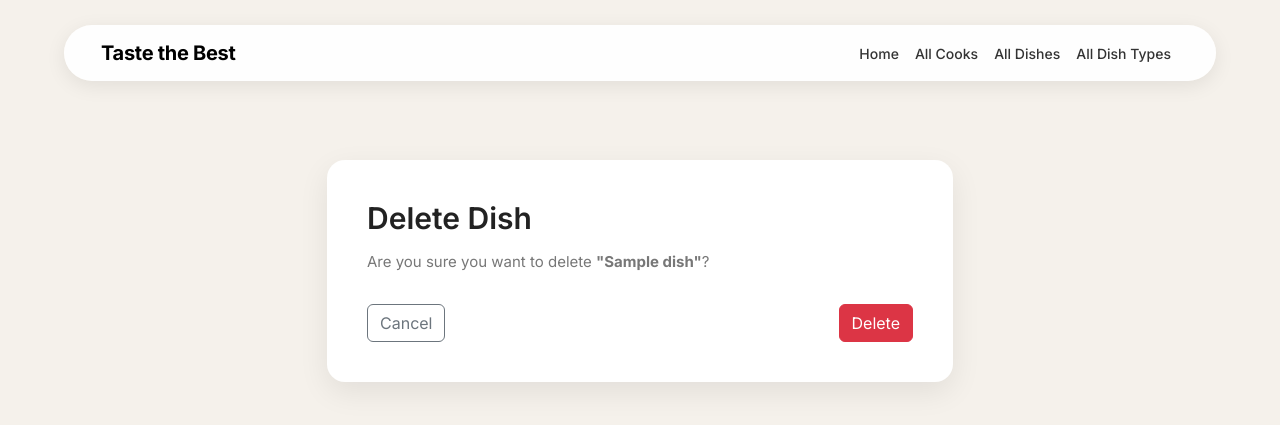
After one commit to GGZahar1/Restaurant-kitchen-service, a Django app: page /dishes/1/delete/ in a window 1280 px wide. The commit adds this page. Shown: the top 425 px of the page. Run offline with Django 5.2, Linux system fonts and the light colour scheme; tables that the repository leaves empty hold one stand-in row (values such as "Sample post").

Commit message:
Add update and delete for dishes

```diff
--- a/kitchen/forms.py
+++ b/kitchen/forms.py
@@ -4,7 +4,7 @@ from django.contrib.auth import get_user_model
 from kitchen.models import Dish
 
 
-class DishCreateForm(forms.ModelForm):
+class DishForm(forms.ModelForm):
     cooks = forms.ModelMultipleChoiceField(
         queryset=get_user_model().objects.all(),
         widget=forms.CheckboxSelectMultiple
--- a/kitchen/urls.py
+++ b/kitchen/urls.py
@@ -2,7 +2,7 @@ from django.urls import path
 from django.views import View
 
 from .views import index, CookListView, DishTypeListView, DishListView, DishDetailView, CookDetailView, \
-    DishTypeDishListView, DishCreateView
+    DishTypeDishListView, DishCreateView, DishUpdateView, DishDeleteView
 
 urlpatterns = [
     path("", index, name="home"),
@@ -11,6 +11,8 @@ urlpatterns = [
     path("dishes/", DishListView.as_view(), name="dish-list"),
     path("dishes/<int:pk>/", DishDetailView.as_view(), name="dish-detail"),
     path("dishes/create/", DishCreateView.as_view(), name="dish-create"),
+    path("dishes/<int:pk>/update/", DishUpdateView.as_view(), name="dish-update"),
+    path("dishes/<int:pk>/delete/", DishDeleteView.as_view(), name="dish-delete"),
     path("cooks/<int:pk>/", CookDetailView.as_view(), name="cook-detail"),
     path("dish-types/<int:pk>/dishes/", DishTypeDishListView.as_view(), name="dish-type-dishes-list"),
 
--- a/kitchen/views.py
+++ b/kitchen/views.py
@@ -6,7 +6,7 @@ from django.shortcuts import render
 from django.urls import reverse_lazy
 from django.views import generic
 
-from kitchen.forms import DishCreateForm
+from kitchen.forms import DishForm
 from kitchen.models import Dish, DishType, Cook
 
 
@@ -61,6 +61,19 @@ class DishDetailView(generic.DetailView):
 
 class DishCreateView(generic.CreateView):
     model = Dish
-    form_class = DishCreateForm
-    template_name = "kitchen/dish-from.html"
+    form_class = DishForm
+    template_name = "kitchen/dish-form.html"
     success_url = reverse_lazy("kitchen:dish-list")
+
+
+class DishUpdateView(generic.UpdateView):
+    model = Dish
+    form_class = DishForm
+    template_name = "kitchen/dish-form.html"
+    success_url = reverse_lazy("kitchen:dish-list")
+
+
+class DishDeleteView(generic.DeleteView):
+    model = Dish
+    template_name = "kitchen/dish-confirm-delete.html"
+    success_url = reverse_lazy("kitchen:dish-list")
--- a/static/css/styles.css
+++ b/static/css/styles.css
@@ -772,3 +772,36 @@ body {
   width: auto;
   margin: 0;
 }
+
+/* Delete Dish */
+
+.delete-page {
+  max-width: 650px;
+  padding-top: 160px;
+}
+
+.delete-card {
+  background-color: #fff;
+  border-radius: 18px;
+  padding: 40px;
+
+  box-shadow: 0 10px 30px rgba(0, 0, 0, 0.08);
+}
+
+.delete-card h1 {
+  font-size: 30px;
+  font-weight: 600;
+  margin-bottom: 15px;
+}
+
+.delete-card p {
+  color: #777;
+  font-size: 15px;
+  margin-bottom: 30px;
+}
+
+.delete-actions {
+  display: flex;
+  justify-content: space-between;
+  align-items: center;
+}
--- /dev/null
+++ b/templates/kitchen/dish-confirm-delete.html
@@ -0,0 +1,44 @@
+{% extends "base.html" %}
+
+{% block title %}
+  Delete Dish
+{% endblock %}
+
+{% block content %}
+
+  <div class="container delete-page">
+
+    <div class="delete-card">
+
+      <h1>Delete Dish</h1>
+
+      <p>
+        Are you sure you want to delete
+        <strong>"{{ dish.name }}"</strong>?
+      </p>
+
+      <form method="post">
+        {% csrf_token %}
+
+        <div class="delete-actions">
+
+          <a
+            href="{% url 'kitchen:dish-detail' pk=dish.pk %}"
+            class="btn btn-outline-secondary"
+          >
+            Cancel
+          </a>
+
+          <button type="submit" class="btn btn-danger">
+            Delete
+          </button>
+
+        </div>
+
+      </form>
+
+    </div>
+
+  </div>
+
+{% endblock %}
```
Also changed, not shown: templates/kitchen/dish-detail.html (+8 -3 lines), templates/kitchen/dish-form.html (renamed from templates/kitchen/dish-from.html).
